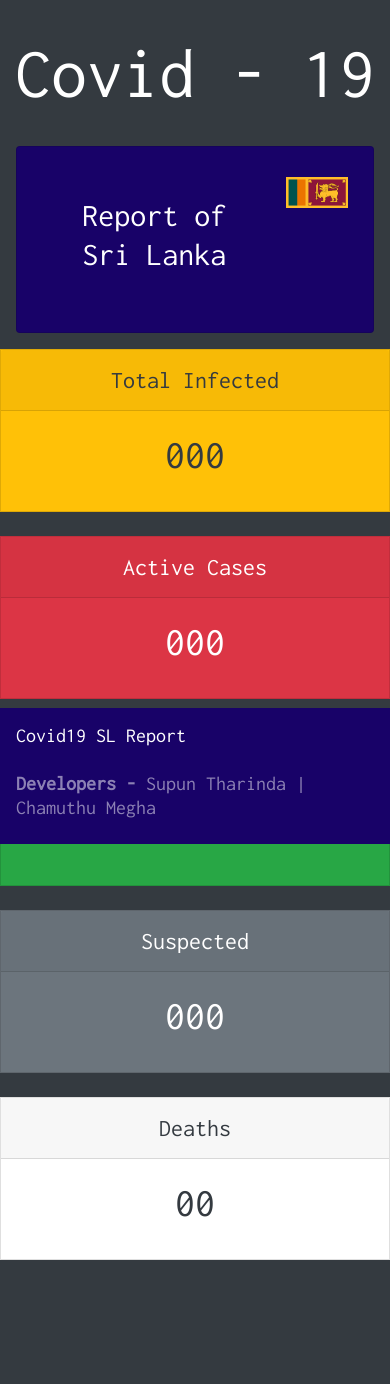
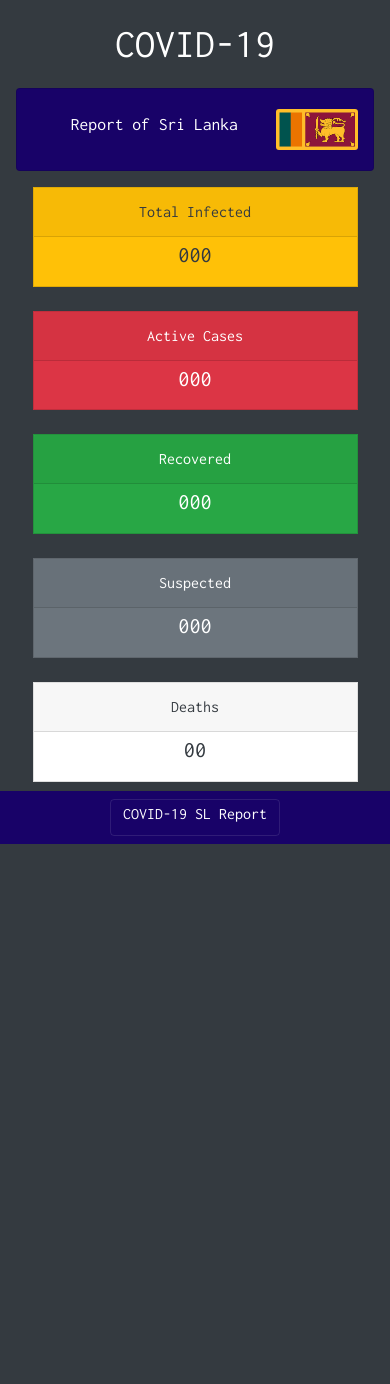
Before and after one commit to supunTE/Covid19-sl-report, a PHP site: page / in a window 390 px wide. After the commit the page ends 844 px from the top, so only its background shows below. Run offline with PHP 8.4, Linux system fonts and the light colour scheme; some libraries are stand-ins or nearby versions.

Commit message:
mobile footer, resposive for mobiles

```diff
--- a/index.html
+++ b/index.html
@@ -5,7 +5,7 @@
   <!-- Required meta tags -->
   <meta charset="utf-8">
   <meta name="theme-color" content="#180268" />
-  <!-- <meta name="viewport" content="width=device-width, initial-scale=1, shrink-to-fit=no"> -->
+  <meta name="viewport" content="width=device-width, initial-scale=1, shrink-to-fit=no">
   <script src="https://www.gstatic.com/firebasejs/5.0.3/firebase-app.js"></script>
   <script src="https://www.gstatic.com/firebasejs/5.0.3/firebase-firestore.js"></script>
 
@@ -18,13 +18,13 @@
     integrity="sha384-Vkoo8x4CGsO3+Hhxv8T/Q5PaXtkKtu6ug5TOeNV6gBiFeWPGFN9MuhOf23Q9Ifjh" crossorigin="anonymous">
 
   <title>
-    Covid19 SL Report
+    COVID-19 SL Report
   </title>
 
 </head>
 
 <body class="text-white bg-dark">
-  <h1 class="display-3 caption">Covid - 19</h1>
+  <h1 class="display-3 caption">COVID-19</h1>
 
   <div class="card col-md-8 col-11 mx-auto mb-3 sub-caption">
     <div class="row no-gutters">
@@ -40,7 +40,7 @@
   </div>
 
 
-  <div class="col-md-10 mx-auto table-sl-details">
+  <div class="col-10 mx-auto table-sl-details">
     <div class="row row-cols-1 row-cols-lg-5">
       <div class="col col-details mb-4">
         <div class="card card-details text-dark bg-warning">
@@ -87,10 +87,28 @@
 
   <nav class="navbar navbar-dark fixed-bottom footer">
     <h5 class="navbar-brand" href="#">Covid19 SL Report</h5>
-    <h5 class="navbar-text">
-      <b>Developers - </b> Supun Tharinda | Chamuthu Megha
-    </h5>
+    <span class="navbar-text">
+      <b>Developers - </b>
+      <br> Supun Tharinda | Chamuthu Megha
+    </span>
   </nav>
+
+  <div class="pos-f-t fixed-bottom mobile-footer">
+    <div class="collapse mobile-footer-head" id="navbarToggleExternalContent">
+      <div class="mobile-footer-head-cover p-4">
+        <span class="navbar-text">
+          <b>Developers - </b>
+          <br> Supun Tharinda Edirisuriya
+          <br> Chamuthu Megha Edirisooriya
+        </span>
+      </div>
+    </div>
+    <nav class="navbar navbar-dark mobile-footer-body">
+      <button class="navbar-toggler mobile-footer-button mx-auto" type="button" data-toggle="collapse" data-target="#navbarToggleExternalContent" aria-controls="navbarToggleExternalContent" aria-expanded="false" aria-label="Toggle navigation">
+        <h5 class="text-white text-center h6">COVID-19 SL Report</h5>
+      </button>
+    </nav>
+  </div>
 
   <script src="./script.js"></script>
 
--- a/main.css
+++ b/main.css
@@ -73,3 +73,69 @@
     background-color: rgb(24, 2, 104) !important;
     font-family: 'Inconsolata', monospace;
 }
+
+.mobile-footer{
+    display: none;
+    font-family: 'Inconsolata', monospace;
+}
+
+@media only screen and (max-width: 576px) {
+    .caption {
+        font-size: 2.5rem !important;
+        padding: 10px;
+        margin: 10px auto;
+    }
+
+    .sub-caption-text{
+        padding: 5px 0 0 0 !important;
+    }
+
+    .sub-caption-text div{
+        padding: 0px !important;
+    }
+
+    .sub-caption-text h2{
+        font-size: 1.1rem !important;
+    }
+
+    .flag{
+        padding: 0px !important;
+    }
+
+    .card-header {
+        font-size: 100% !important;
+    }
+
+    .card-body{
+        padding: 5px !important;
+    }
+
+    .card-title{
+        padding: 0px !important;
+        font-size: 140% !important;
+    }
+
+    .footer{
+        display: none !important;
+    }
+
+    .mobile-footer{
+        display: block !important;
+    }
+
+    .mobile-footer-head{
+        margin-bottom: -10px;
+    }
+
+    .mobile-footer-head-cover{
+        background-color: rgb(16, 0, 73) !important;
+    }
+
+    .mobile-footer-body{
+        background-color: rgb(24, 2, 104) !important;
+    }
+
+    .mobile-footer-button:focus{
+        outline: 5px auto rgb(48, 3, 209) !important;
+    }
+}
```
Also changed, not shown: 1 other file.
